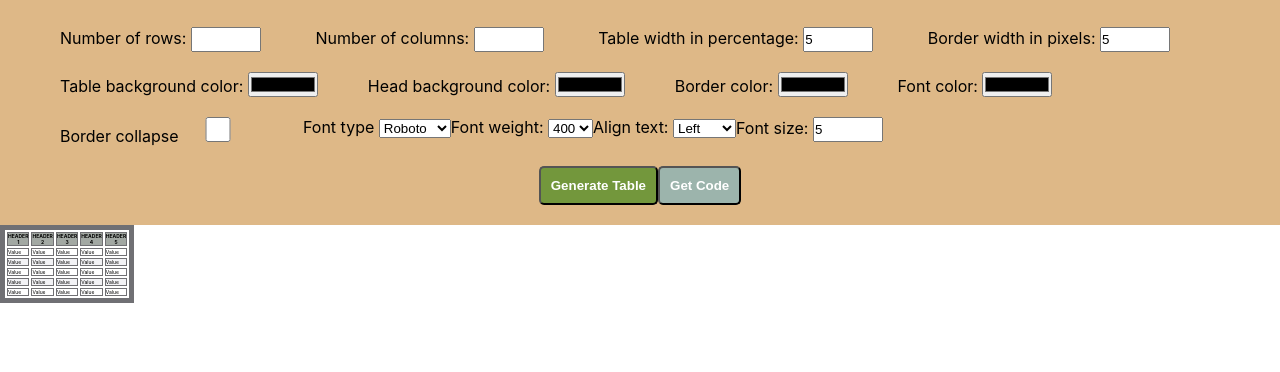
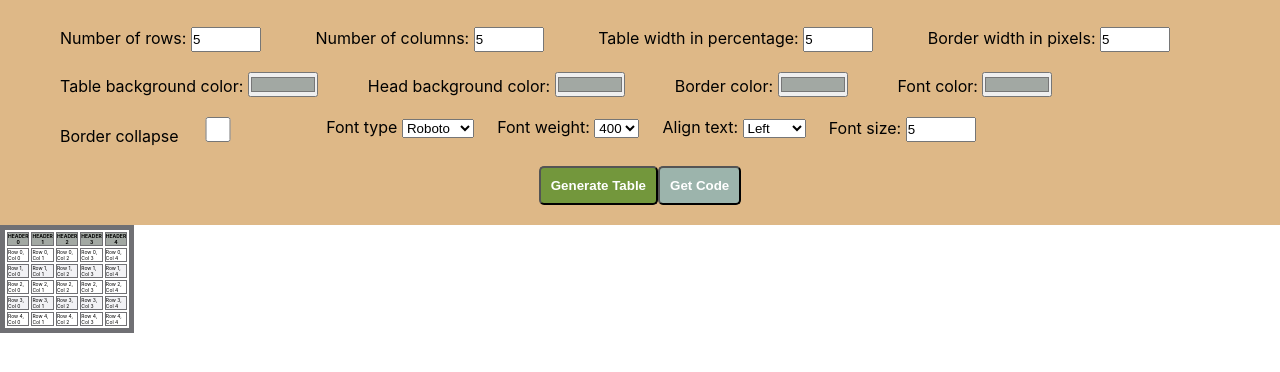
Before and after one commit to obymanyando/table-generator, a plain HTML site: page index.html in a window 1280 px wide. Both pictures are taken after typing "5", "5", "5", "5", "5" into the empty fields and a click on the button "Generate Table". Shown: the part 72-444 px from the top of the page. Drawn offline with Linux system fonts and the light colour scheme.

Commit message:
minor refactoring

```diff
--- a/index.html
+++ b/index.html
@@ -22,19 +22,19 @@
                 </div>
                 <div class="page__colorGroup">
                     <div>
-                        Table background color: <input type="color" id="table__Bg">
+                        Table background color: <input type="color" value="#a2a8a3" id="table__Bg">
                     </div>
 
                     <div>
-                        Head background color: <input type="color" id="head__Gb">
+                        Head background color: <input type="color" value="#a2a8a3" id="head__Gb">
                     </div>
 
                     <div>
-                        Border color: <input type="color" id="border__color">
+                        Border color: <input type="color" value="#a2a8a3" id="border__color">
                     </div>
 
                     <div>
-                        Font color: <input type="color" id="font__color">
+                        Font color: <input type="color" value="#a2a8a3" id="font__color">
                     </div>
 
                 </div>
--- a/main.css
+++ b/main.css
@@ -25,7 +25,7 @@ body {
 
 .page__container {
     display: flex;
-    flex-direction: column;
+    flex-direction: row;
 }
 
 .page__header {
@@ -90,9 +90,12 @@ tr:nth-child(even) {
     /* border-collapse: separate; */
 }
 
+.page__selectGroup div {
+    margin-right: 2%;
+}
+
 th {
-    align-items: center;
-    /* border: 1px solid rgb(0, 119, 255); */
+    /* align-items: center; */
 }
 
 td {
--- a/scripts/main.js
+++ b/scripts/main.js
@@ -12,22 +12,21 @@ let row = document.getElementById('rowInput')
 let tbody = document.createElement('tbody')
 let thead = table.createTHead();
 let trow = thead.insertRow();
-
-let tr = document.createElement('tr')
+let tdD = document.querySelector('.tdClass')
+console.log(tdD)
 
 /*  on window load, check table content */
 //FIX SECOND CLICK
-const clearWindow = () => {
-    if (tbody.innerHTML != '') {
-        tbody.innerHTML = ''
+const clearWindow = () =>
+{
+    if (table.textContent != '') {
+        table.textContent = ''
         genereteRows();
-        // generateTableHead();
-
+        generateTableHead();
     } else {
-        tbody.innerHTML = ''
         generateTableHead();
         genereteRows();
-        clearRowColumnInput();
+        // clearRowColumnInput();
     }
 }
 
@@ -35,26 +34,33 @@ const clearWindow = () => {
 // const mainGenerator = () => {
 //     clearRowColumnInput();
 // }
-generateTable = () => {
+
+generateTable = () =>
+{
 
 }
 /* function to generate table header */
-const generateTableHead = () => {
-    //ADD TR HERE AND APPEND ACCORDINGLY, THEN REMOVE METHODS ABOVE
-    for (let i = 1; i <= column.value; i++) {
+const generateTableHead = () =>
+{
+    //FIX BUG APPEARING ON SECOND CLICK OF GENERATE
+    for (let i = 0; i < column.value; i++) {
         let th = document.createElement('th');
+
         let text = document.createTextNode(`HEADER ${i}`);
         thead.setAttribute('id', 'head__Bg')
         th.appendChild(text);
         trow.appendChild(th);
         thead.appendChild(trow)
+        // th.style.border = '3px solid'
+        // th.style.borderColor = 'borderCol.value'
     }
     thead.style.backgroundColor = '#a2a8a3';
     table.appendChild(thead)
 }
 
 /* function to generate table rows ,<tr>, and populate them with data ,<td>, */
-const genereteRows = () => {
+const genereteRows = () =>
+{
 
     for (let i = 0; i < row.value; i++) {
         let tr = document.createElement('tr')
@@ -62,20 +68,32 @@ const genereteRows = () => {
         for (let j = 0; j < column.value; j++) {
             let td = document.createElement('td')
             td.setAttribute('class', 'tdClass')
-            td.textContent = 'Value'
+            console.log(td)
+            td.textContent = `Row ${i}, Col ${j}`
             tr.append(td)
+            // td.style.border = '3px solid'
+            // td.style.borderColor = 'borderCol.value'
         }
         tbody.append(tr)
     }
     table.appendChild(tbody)
 }
 
-const clearRowColumnInput = () => {
-    document.querySelector('#rowInput').value = ''
+console.log(tdD)
+
+const clearColumnInput = () =>
+{
     document.querySelector('#colInput').value = ''
+
 }
 
-const collapseBorder = () => {
+const clearRowInput = () =>
+{
+    document.querySelector('#rowInput').value = ''
+}
+
+const collapseBorder = () =>
+{
     if (collapse.checked) {
         table.style.borderCollapse = 'collapse';
     } else {
@@ -97,51 +115,60 @@ const fontSize = document.getElementById('font__size')
 const fontColor = document.getElementById('font__color')
 
 // functions for color manipulations
-const chooseBorderWidth = () => {
+const chooseBorderWidth = () =>
+{
     table.style.borderWidth = borderWidth.value + 'px';
 }
 
-const choosetableBg = () => {
+const choosetableBg = () =>
+{
     table.style.backgroundColor = tableBg.value;
 }
 
-const chooseHeadBg = () => {
+const chooseHeadBg = () =>
+{
     thead.style.backgroundColor = headBg.value;
 }
 
-const chooseTableWidth = () => {
+const chooseTableWidth = () =>
+{
     table.style.width = tableWidth.value + '%';
 }
 
 // finish up bordercolor...find proper target
-const chooseBorderColor = () => {
-    table.style.border = '3px solid red'
-    table.style.borderColor = 'red';
+const chooseBorderColor = () =>
+{
+    tdD.style.borderColor = 'green';
+    console.log(borderCol.value)
 }
 
 // functions for font manipulation
-const chooseFontType = () => {
+const chooseFontType = () =>
+{
     table.style.fontFamily = fontType.value;
 }
 
-const chooseFontWeight = () => {
+const chooseFontWeight = () =>
+{
     table.style.fontWeight = fontWeight.value;
 }
 
-const chooseTextAlign = () => {
+const chooseTextAlign = () =>
+{
     table.style.textAlign = textAlign.value;
 }
-const chooseFontSize = () => {
+const chooseFontSize = () =>
+{
     table.style.fontSize = fontSize.value + 'px';
 }
-const chooseFontColor = () => {
-    table.style.color = fontColor.value;
+const chooseFontColor = () =>
+{
+    tbody.style.color = fontColor.value;
 }
-console.log(headBg)
 
 /* all event listeners */
+generateBtn.addEventListener('click', clearWindow)
 collapse.addEventListener('click', collapseBorder)
-generateBtn.addEventListener('click', clearWindow)
 borderWidth.addEventListener('change', chooseBorderWidth)
 tableBg.addEventListener('change', choosetableBg)
 headBg.addEventListener('change', chooseHeadBg)
```
Also changed, not shown: 1 other file.
